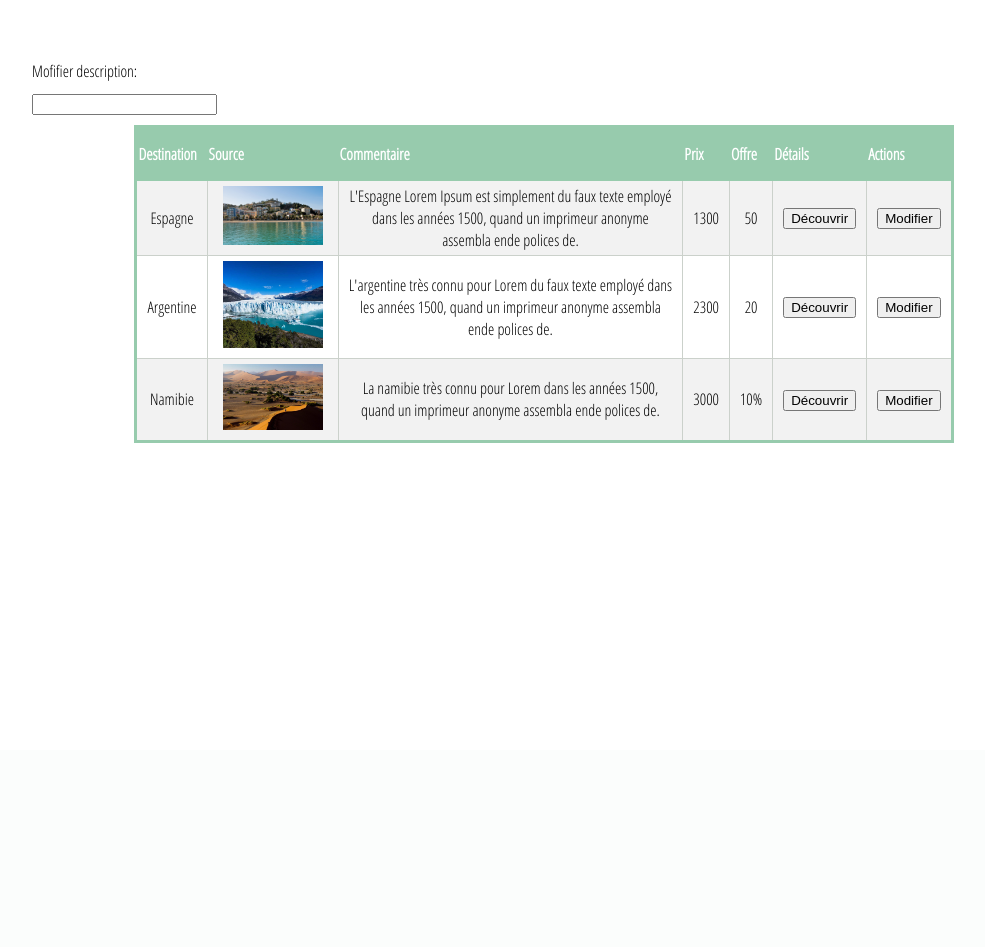
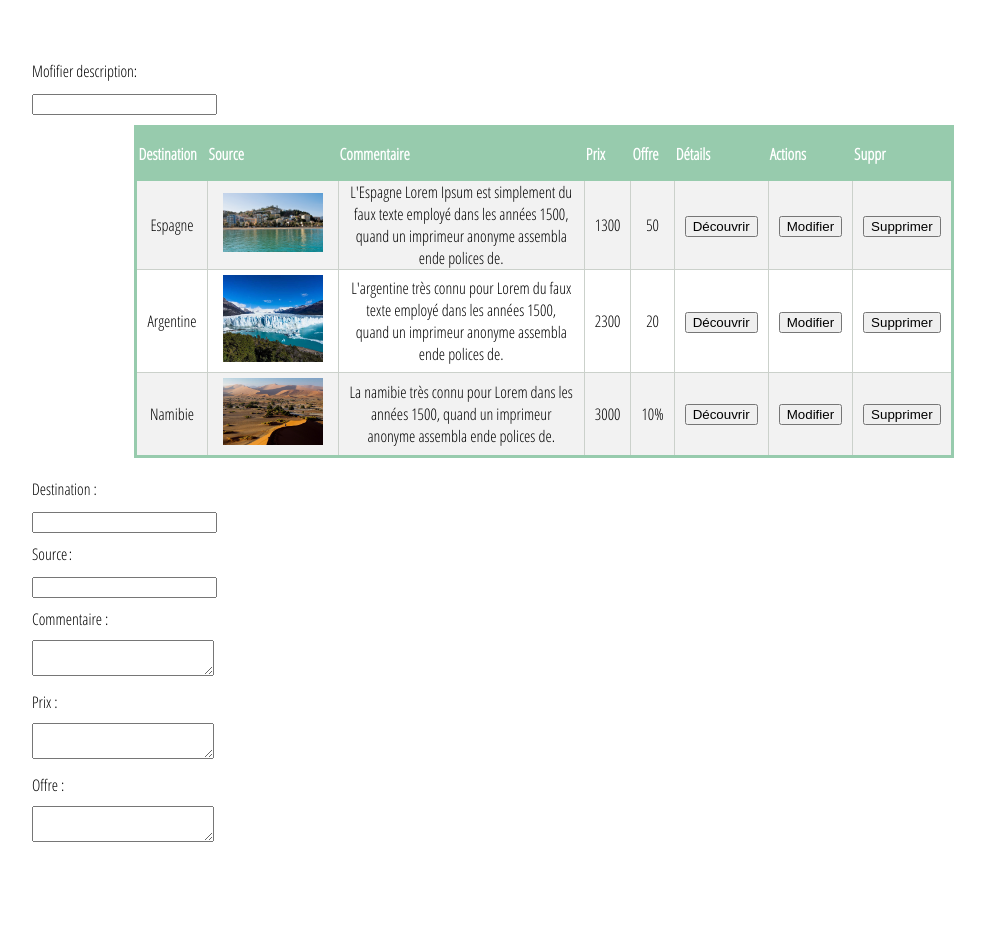
Before and after one commit to kersalem/frontend, a PHP site: page /html/destinations.html in a window 1280 px wide. Shown: the part 50-997 px from the top of the page, without its empty margins (96-1081 px from the left). Before the commit the page ends 493 px from the top, so only its background shows below. Run offline with PHP 8.4, Linux system fonts and the light colour scheme; some libraries are stand-ins or nearby versions.

Commit message:
Ajouter la possibilité de supprimer et modifier une destination du tableau Fix bug affichage navbar

```diff
--- a/tp3/TP3_projet/css/mystyle.css
+++ b/tp3/TP3_projet/css/mystyle.css
@@ -140,11 +140,6 @@ nav {
       visibility: hidden;
     }
 
-    .showArray {
-      visibility: visible;
-    }
-
-
 //////////////////////////////////////
 
  form {
--- a/tp3/TP3_projet/html/audio.html
+++ b/tp3/TP3_projet/html/audio.html
@@ -42,7 +42,6 @@
         <figcaption>Audio 3</figcaption>
         <a href="../Explosion+1.mp3">lien vers le fichier audio</a>
       </figure>
-    </section>
 
       <table class="hideArray">
         <tr>
@@ -53,11 +52,14 @@
           <th>Offre</th>
           <th>Détails</th>
           <th>Actions</th>
+          <th>Suppr</th>
         </tr>
         <tbody id="tbody"></tbody>
       </table>
+    </section>
 
   </body>
   <script type="text/javascript" src="../js/fonctions.js"></script>
+  <script src="https://ajax.googleapis.com/ajax/libs/jquery/1.7.2/jquery.min.js"></script>
 
 </html>
--- a/tp3/TP3_projet/html/contact.html
+++ b/tp3/TP3_projet/html/contact.html
@@ -45,7 +45,6 @@
              </fieldset>
 
       </form>
-    </section>
 
       <table class="hideArray">
         <tr>
@@ -56,10 +55,14 @@
           <th>Offre</th>
           <th>Détails</th>
           <th>Actions</th>
+          <th>Suppr</th>
         </tr>
         <tbody id="tbody"></tbody>
       </table>
+    </section>
+
   </body>
   <script type="text/javascript" src="../js/fonctions.js"></script>
+  <script src="https://ajax.googleapis.com/ajax/libs/jquery/1.7.2/jquery.min.js"></script>
 
 </html>
--- a/tp3/TP3_projet/html/destinations.html
+++ b/tp3/TP3_projet/html/destinations.html
@@ -55,15 +55,37 @@
     <th>Offre</th>
     <th>Détails</th>
     <th>Actions</th>
+    <th>Suppr</th>
   </tr>
   <tbody id="tbody"></tbody>
 </table>
 
+<form action="#" method="post" id="#maTable">
+    <div>
+        <label for="destination">Destination :</label>
+        <input type="text" id="destination" name="destination">
+    </div>
+    <div>
+        <label for="source">Source :</label>
+        <input type="text" id="source" name="source">
+    </div>
+    <div>
+        <label for="commentaire">Commentaire :</label>
+        <textarea id="commentaire" name="commentaire"></textarea>
+    </div>
+    <div>
+        <label for="msg">Prix :</label>
+        <textarea id="prix" name="prix"></textarea>
+    </div>
+    <div>
+        <label for="msg">Offre :</label>
+        <textarea id="text" name="offre"></textarea>
+    </div>
+</form>
     </section>
 
   </body>
-
+  <script src="https://ajax.googleapis.com/ajax/libs/jquery/1.7.2/jquery.min.js"></script>
 <script type="text/javascript" src="../js/fonctions.js"></script>
-<!-- <script src="https://ajax.googleapis.com/ajax/libs/jquery/1.7.2/jquery.min.js"></script> -->
 
 </html>
--- a/tp3/TP3_projet/html/services.html
+++ b/tp3/TP3_projet/html/services.html
@@ -18,7 +18,6 @@
           <li>Location</li>
           <li>Assistance</li>
         </ul>
-    </section>
 
         <table class="hideArray">
           <tr>
@@ -29,11 +28,13 @@
             <th>Offre</th>
             <th>Détails</th>
             <th>Actions</th>
+            <th>Suppr</th>
           </tr>
           <tbody id="tbody"></tbody>
         </table>
-
+    </section>
   </body>
   <script type="text/javascript" src="../js/fonctions.js"></script>
+  <script src="https://ajax.googleapis.com/ajax/libs/jquery/1.7.2/jquery.min.js"></script>
 
 </html>
--- a/tp3/TP3_projet/html/video.html
+++ b/tp3/TP3_projet/html/video.html
@@ -25,8 +25,6 @@
                  Ici l'alternative à la vidéo : un lien de téléchargement, un message, etc.
         </video>
         <p>Description 2</p>
-      </section>
-
         <table class="hideArray">
           <tr>
             <th>Destination</th>
@@ -36,9 +34,11 @@
             <th>Offre</th>
             <th>Détails</th>
             <th>Actions</th>
+            <th>Suppr</th>
           </tr>
           <tbody id="tbody"></tbody>
         </table>
+      </section>
   </body>
   <script type="text/javascript" src="../js/fonctions.js"></script>
   <script src="https://ajax.googleapis.com/ajax/libs/jquery/1.7.2/jquery.min.js"></script>
--- a/tp3/TP3_projet/js/fonctions.js
+++ b/tp3/TP3_projet/js/fonctions.js
@@ -1,4 +1,9 @@
 window.addEventListener("load",chargementPage);
+/////suppression ligne
+function deleteRow(buttonSuppr){
+  var row = buttonSuppr.parentNode.parentNode;
+  row.parentNode.removeChild(row);
+}
 
 function chargementPage() {
   var array = [
@@ -28,32 +33,53 @@ function chargementPage() {
 
   var resultat="";
 
-  array.forEach(function(element, index){
-    //console.log('element.nom', element.nom);
+    $.each(array, function(index, element){
       resultat = resultat + "<tr>";
       resultat = resultat + "<td>" + element.nom + "</td>";
       resultat = resultat + "<td><img src=" + element.source + "/></td>";
-    resultat = resultat + "<td id='test'>" + element.commentaire + "</td>";
+      resultat = resultat + "<td id=test"+index+">" + element.commentaire + "</td>";
       resultat = resultat + "<td>" + element.prix + "</td>";
       resultat = resultat + "<td>" + element.offre + "</td>";
       resultat = resultat + '<td><input type="button" value="Découvrir"></td>';
-    resultat = resultat + '<td><button id="button" value='+ index +'>Modifier</button></td>';
+      resultat = resultat + '<td><button id="button'+index+'">Modifier</button></td>';
+      // resultat = resultat + '<td><button id="buttonSuppr" onclick="deleteRow(this)">Supprimer</button></td>';
+      resultat = resultat + "<td><input type='button' id='buttonSuppr' onclick='deleteRow(this)' value='Supprimer'/></td>";
+
     });
-  document.getElementById("tbody").innerHTML = resultat;
+    $('#tbody').html(resultat);
 
-//////////////////////////////////////////////
+    /////insertion ligne
+  //   function addRow() {
+  //     $( "#target" ).submit(function( event ) {
+  //
+  //       event.preventDefault();
+  //
+  //       var destination = jQuery(#destination).val();
+  //       var source = jQuery(#source).val();
+  //       var commentaire = jQuery(#commentaire).val();
+  //       var prix = jQuery(#prix).val();
+  //       var prix = jQuery(#prix).val();
+  //
+  //       alert( "Handler for .submit() called." );
+  // });
+//});
 
-    document.getElementById("button").addEventListener("click", modifierCommentaire);
-    function modifierCommentaire() {
+    // array.push().append(<tr>
+    //   <td>' + destination +'</td>
+    //   <td>' + source +'</td>
+    //   <td>' + commentaire +'</td>
+    //   <td>' + prix +'</td>
+    //   <td>' + offre +'</td>
+    //   </tr>);
 
-      var nvoCOmmentaire = document.getElementById("commentaire").value;
-      document.getElementById("test").innerHTML = nvoCOmmentaire;
-      //console.log('inputCommentaire', inputCommentaire);
 
-      //console.log('changerCommentaire', changerCommentaire)
 
-    }
-
+    array.forEach(function(element, index){
+        document.getElementById("button"+index).addEventListener("click", function(event){
+            var saisie= document.getElementById("commentaire").value;
+            document.getElementById("test"+index).innerHTML = saisie;
+      });
+    });
 
   ///////////////////////////////////:
     var items = "";
```
Also changed, not shown: tp3/TP3_projet/html/agence_voyage.html (+2 -13 lines). Lines whose indentation alone changed are shown as unchanged.
